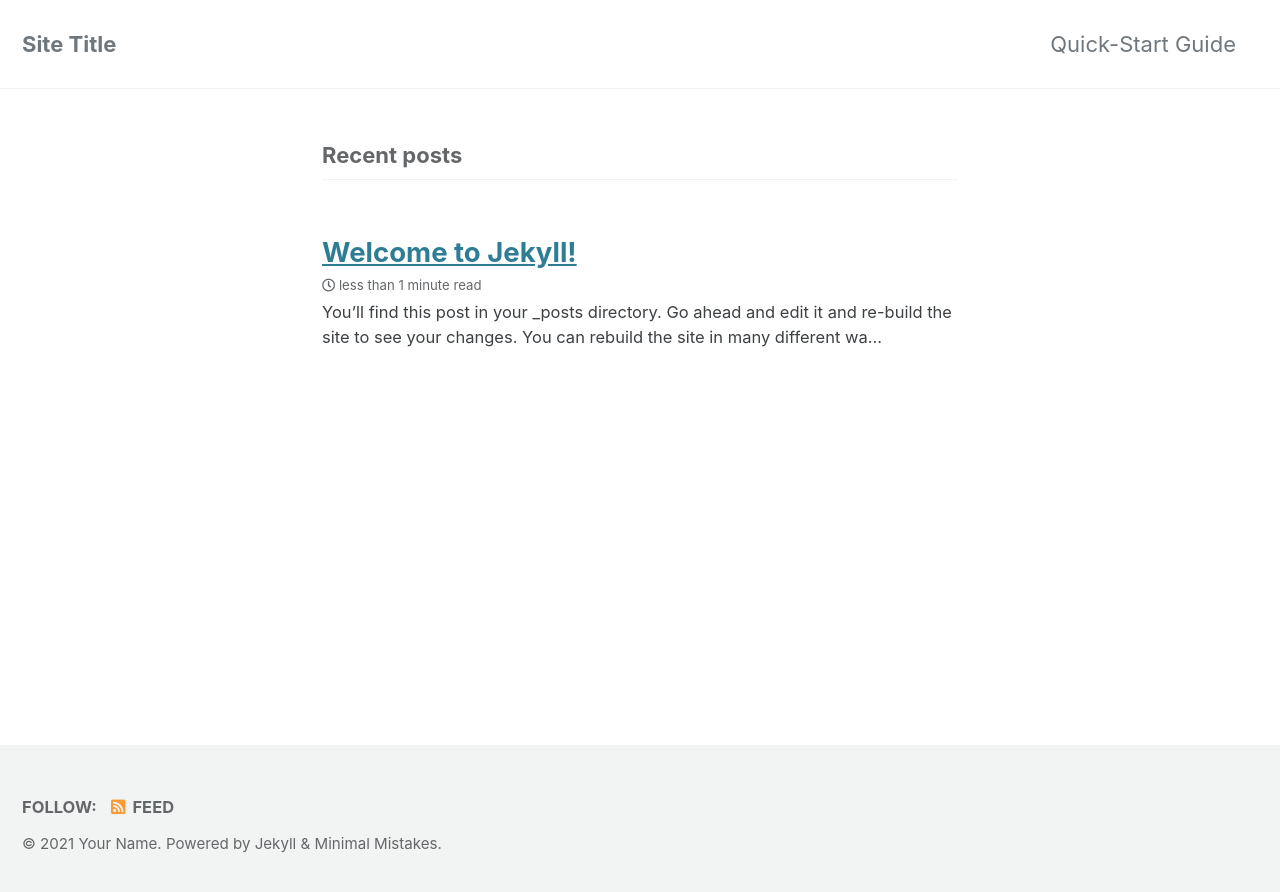
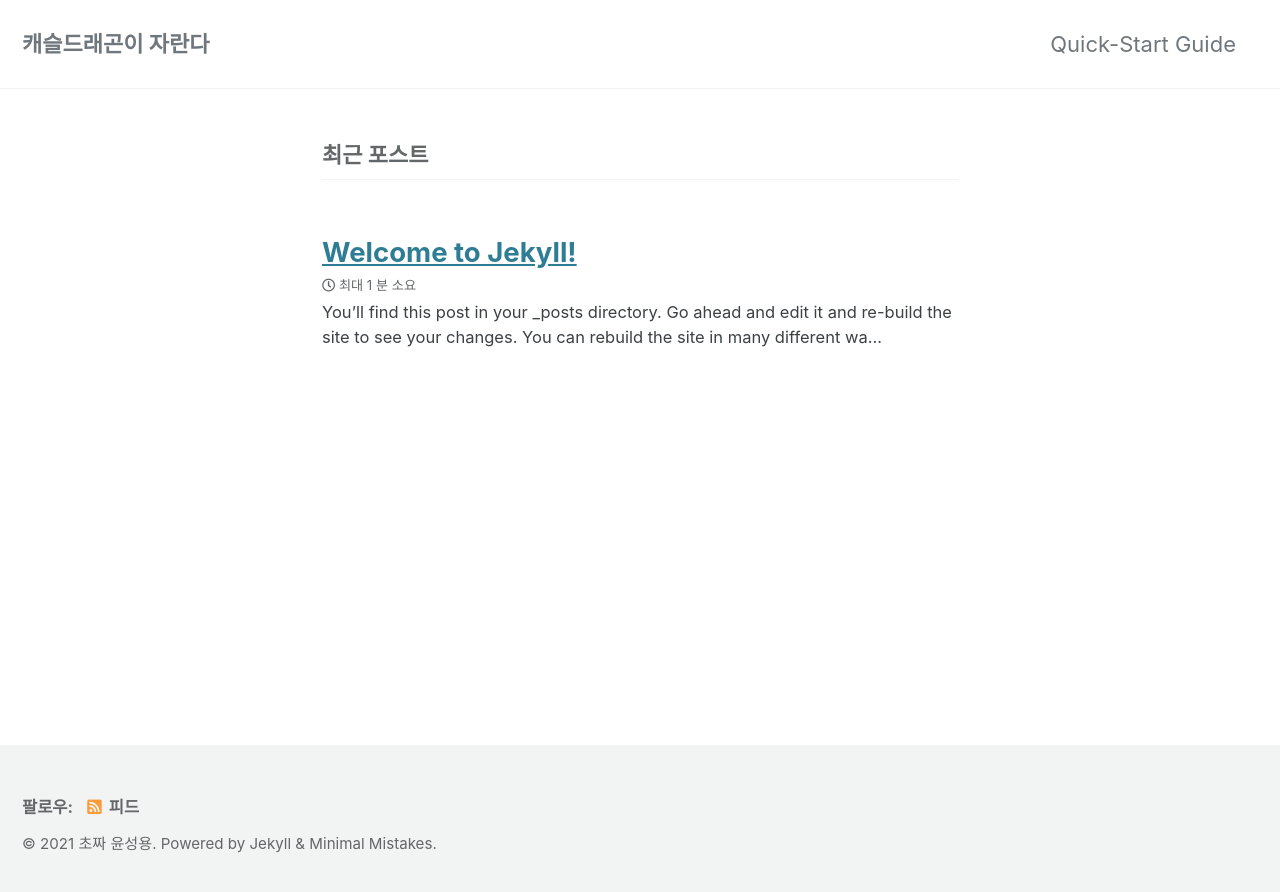
Before and after one commit to YoonSeongyong/YoonSeongyong.github.io, a Jekyll site: the page built from index.markdown, in a window 1280 px wide. Shown: the top 892 px of the page. Built offline with Jekyll 4.4.1, drawn with Linux system fonts in a browser that asks for light colours; cached includes are drawn as plain includes; the list of posts is cut into pages by our own code.

Commit message:
프로필 변경 테스트

```diff
--- a/_config.yml
+++ b/_config.yml
@@ -15,16 +15,16 @@
 minimal_mistakes_skin    : "default" # "air", "aqua", "contrast", "dark", "dirt", "neon", "mint", "plum", "sunrise"
 
 # Site Settings
-locale                   : "en-US"
-title                    : "Site Title"
+locale                   : "ko"
+title                    : "캐슬드래곤이 자란다"
 title_separator          : "-"
 subtitle                 : # site tagline that appears below site title in masthead
-name                     : "Your Name"
-description              : "An amazing website."
-url                      : # the base hostname & protocol for your site e.g. "https://mmistakes.github.io"
-baseurl                  : # the subpath of your site, e.g. "/blog"
-repository               : # GitHub username/repo-name e.g. "mmistakes/minimal-mistakes"
-teaser                   : # path of fallback teaser image, e.g. "/assets/images/500x300.png"
+name                     : "초짜 윤성용"
+description              : "기록하고 정리한다."
+url                      : # the base hostname & protocol for your site e.g. "https://YoonSeongyong.github.io"
+baseurl                  : # the subpath of your site, e.g. ""
+repository               : # GitHub username/repo-name e.g. "https://YoonSeongyong.github.io"
+teaser                   : # path of fallback teaser image, e.g. "/assets/profile_image.png"
 logo                     : # path of logo image to display in the masthead, e.g. "/assets/images/88x88.png"
 masthead_title           : # overrides the website title displayed in the masthead, use " " for no title
 # breadcrumbs            : false # true, false (default)
@@ -101,8 +101,8 @@ analytics:
 
 # Site Author
 author:
-  name             : "Your Name"
-  avatar           : # path of avatar image, e.g. "/assets/images/bio-photo.jpg"
+  name             : "Yoon Seongyong"
+  avatar           : # path of avatar image, e.g. "/assets/profile_image.jpg"
   bio              : "I am an **amazing** person."
   location         : "Somewhere"
   email            :
```
Also changed, not shown: assets/profile_image.jpg (added).
